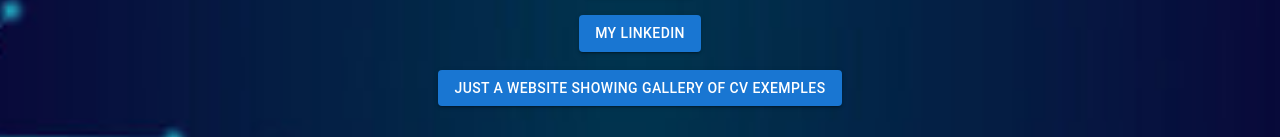
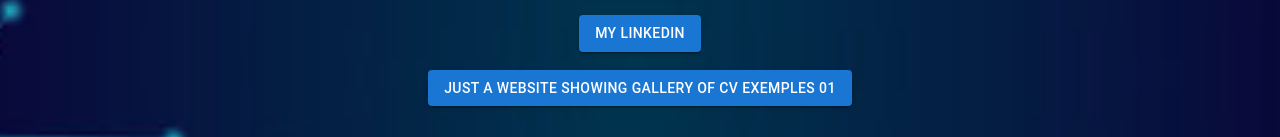
Before and after one commit to allache/MywebsiteLinks, a React (Create React App) app: page /ERSV in a window 1280 px wide. Shown: the part 613-750 px from the top of the page. Built offline with nearby package versions, Linux system fonts and the light colour scheme.

Commit message:
add navbar

```diff
--- a/src/App.js
+++ b/src/App.js
@@ -65,7 +65,7 @@
             target="_blank"
            >
             <Button variant="contained" className={styles.btn}>
-              just a website showing Gallery of cv exemples{" "}
+              just a website showing Gallery of cv exemples 01
             </Button>
             </a>
             <br />
```
